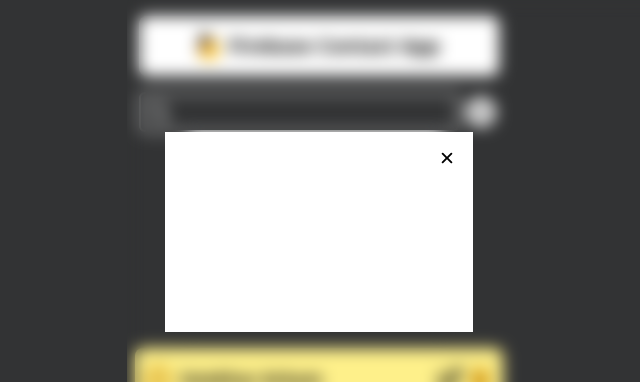
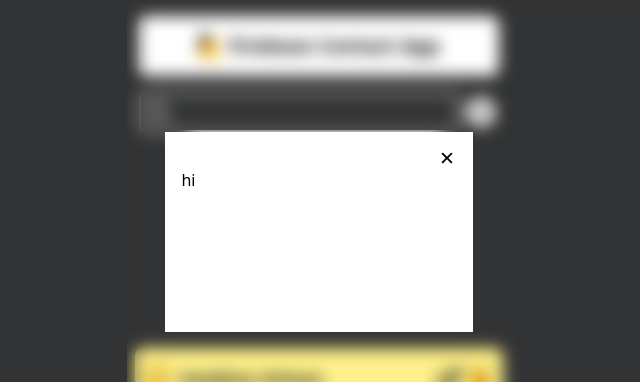
Before and after one commit to Istekhar-Arkam/Contact-App, a React (Vite) app: page / in a window 1280 px wide. Both pictures are taken after a click on the icon 802 px from the left and 112 px from the top of the page. Shown: the top 382 px of the page, without its empty margins (321-961 px from the left). Built offline with nearby package versions, Linux system fonts and the light colour scheme.

Commit message:
add few changes

```diff
--- /dev/null
+++ b/src/components/addAndUpdate.jsx
@@ -0,0 +1,13 @@
+import React from 'react'
+import Modal from "../components/modal"
+const AddAndUpdate = ({isOpen,onClose}) => {
+  return (
+    <div>
+    <Modal isOpen={isOpen} onClose={onClose}>
+    hi
+  </Modal>
+  </div>
+  )
+}
+
+export default AddAndUpdate
--- a/src/components/modal.jsx
+++ b/src/components/modal.jsx
@@ -10,6 +10,7 @@ const Modal = ({ onClose, isOpen, children }) => {
             <div className="flex justify-end">
               <IoClose className="text-xl" onClick={onClose} />
             </div>
+            {children}
           </div>
           <div
             onClick={onClose}
--- a/src/components/searchSpace.jsx
+++ b/src/components/searchSpace.jsx
@@ -2,7 +2,7 @@
 import { useState } from "react";
 import { FiSearch } from "react-icons/fi";
 import { IoMdAddCircle } from "react-icons/io";
-import Modal from "./modal";
+import AddAndUpdate from "./addAndUpdate";
 
 // import { collection } from "firebase/firestore";
 
@@ -56,9 +56,7 @@ const SearchSpace = () => {
         ))}
       </div> */}
       </div>
-      <Modal isOpen={isOpen} onClose={onClose}>
-        hi
-      </Modal>
+      <AddAndUpdate onClose={onClose} isOpen={isOpen}/>
     </>
   );
 };
```
Also changed, not shown: 1 other file (tests, documents, lock files or other folders).
